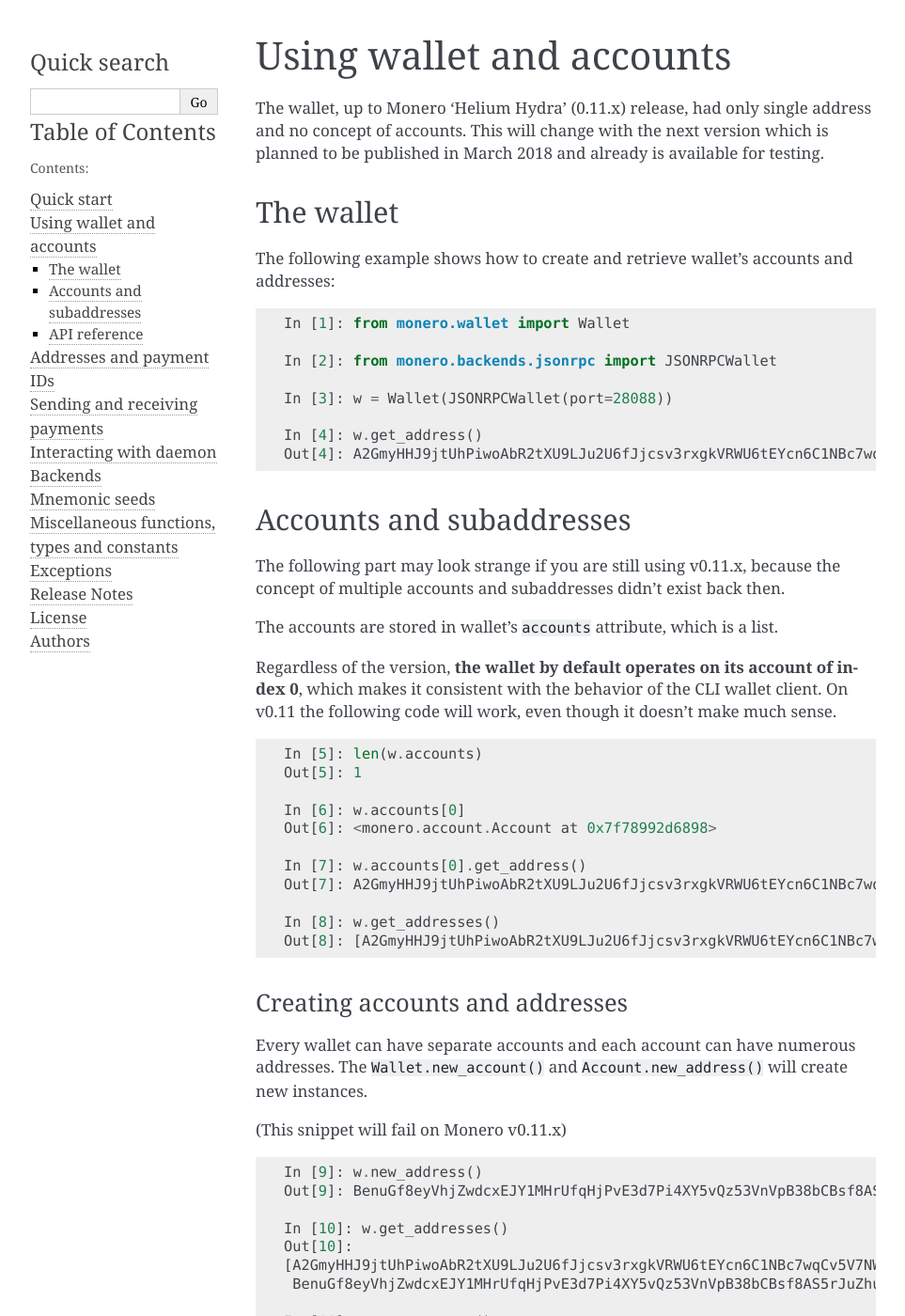
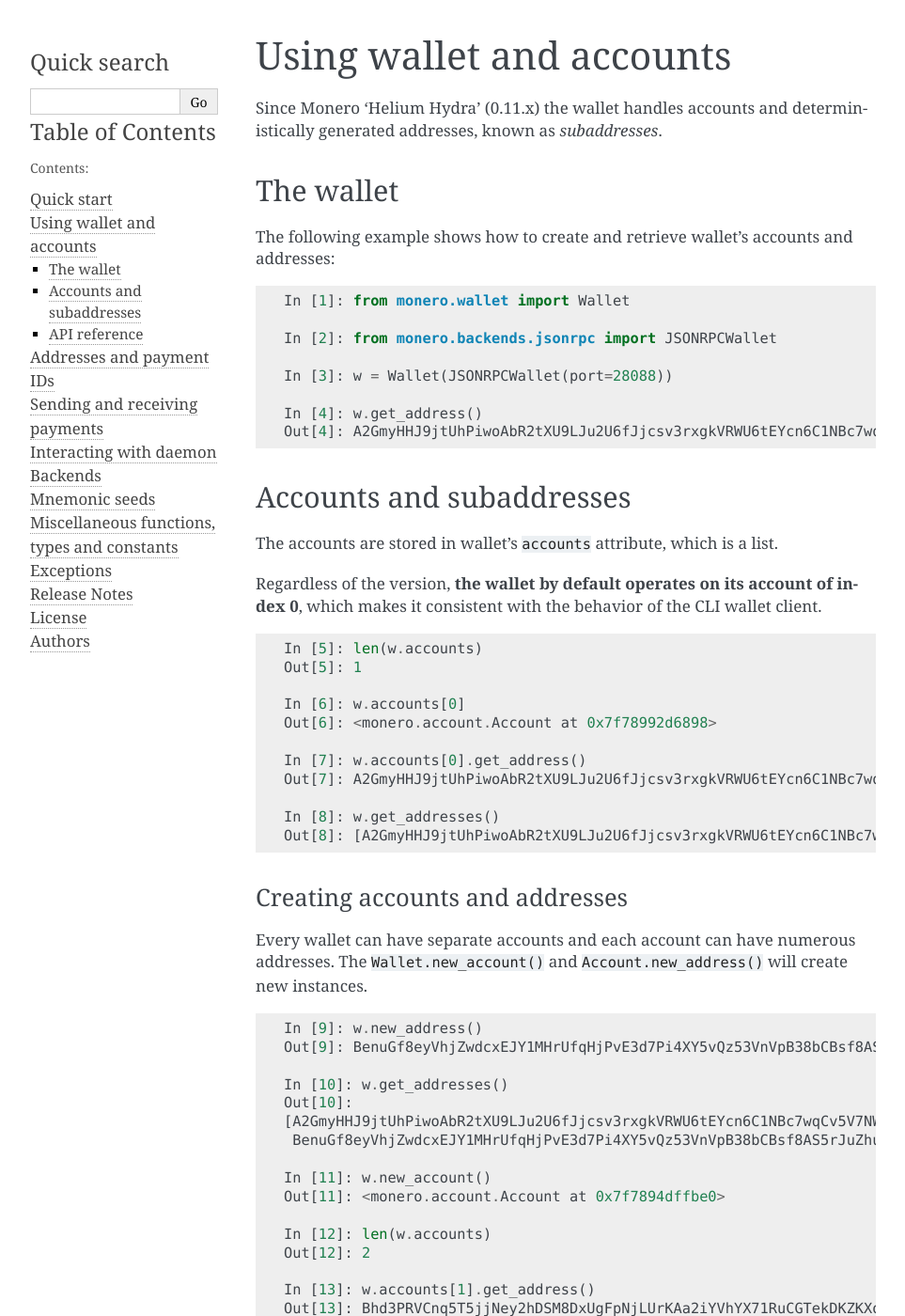
Before and after one commit to monero-ecosystem/monero-python, a Sphinx documentation site: the page built from docs/source/wallet.rst, in a window 1280 px wide and 1400 px high. Shown: the whole window at 94% size, without its empty margins (148-1111 px from the left). Built offline with Sphinx 7.4.7, drawn with Linux system fonts in a browser that asks for light colours.

Commit message:
Remove compatibility and most references to archaic version of Monero

```diff
--- a/docs/source/address.rst
+++ b/docs/source/address.rst
@@ -1,8 +1,5 @@
 Addresses and payment IDs
 =========================
-
-In Monero v0.11.x the wallet had only one address. This is changing now. A
-concept of **subaddress** has been introduced.
 
 The first, original address of the wallet is usually known as the *master
 address*. All others are just *subaddresses*, even if they represent a separate
--- a/docs/source/transactions.rst
+++ b/docs/source/transactions.rst
@@ -84,7 +84,7 @@
     In [3]: wallet.incoming(payment_id='f75ad90e25d71a12', min_height=1087601)
     Out[3]: [in: f34b495cec77822a70f829ec8a5a7f1e727128d62e6b1438e9cb7799654d610e @ 1087601 3.000000000000 id=f75ad90e25d71a12]
 
-With Monero releases > 0.11.x you will be also able to filter payments by the address:
+You may also filter payments by the address:
 
 .. code-block:: python
 
--- a/docs/source/wallet.rst
+++ b/docs/source/wallet.rst
@@ -1,10 +1,8 @@
 Using wallet and accounts
 =========================
 
-The wallet, up to Monero 'Helium Hydra' (0.11.x) release, had only single
-address and no concept of accounts. This will change with the next version
-which is planned to be published in March 2018 and already is available for
-testing.
+Since Monero 'Helium Hydra' (0.11.x) the wallet handles accounts and deterministically
+generated addresses, known as *subaddresses*.
 
 The wallet
 ----------
@@ -26,15 +24,11 @@
 Accounts and subaddresses
 -------------------------
 
-The following part may look strange if you are still using v0.11.x, because the
-concept of multiple accounts and subaddresses didn't exist back then.
-
 The accounts are stored in wallet's ``accounts`` attribute, which is a list.
 
 Regardless of the version, **the wallet by default operates on its account of
 index 0**, which makes it consistent with the behavior of the CLI wallet
-client. On v0.11 the following code will work, even though it doesn't make much
-sense.
+client.
 
 .. code-block:: python
 
@@ -57,8 +51,6 @@
 Every wallet can have separate accounts and each account can have numerous
 addresses. The ``Wallet.new_account()`` and ``Account.new_address()`` will
 create new instances.
-
-(This snippet will fail on Monero v0.11.x)
 
 .. code-block:: python
 
```
Also changed, not shown: 2 other files.
